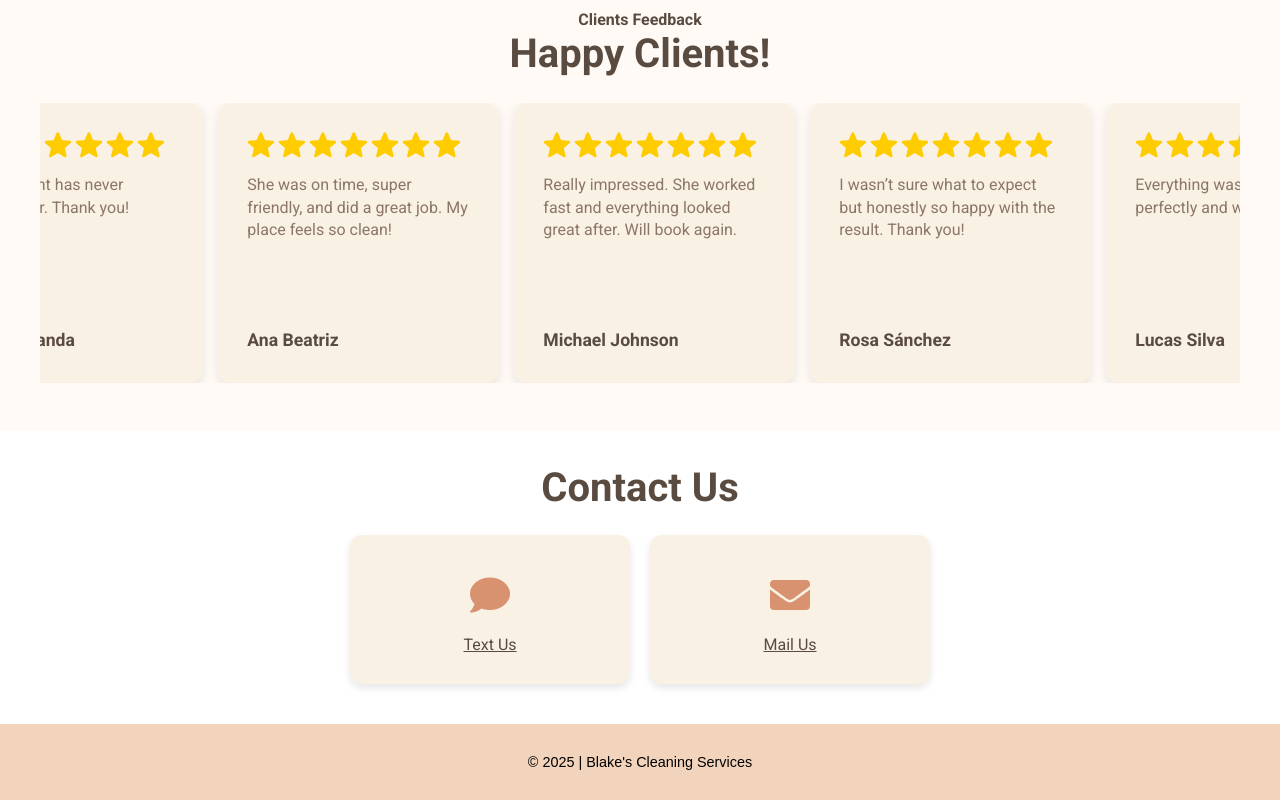
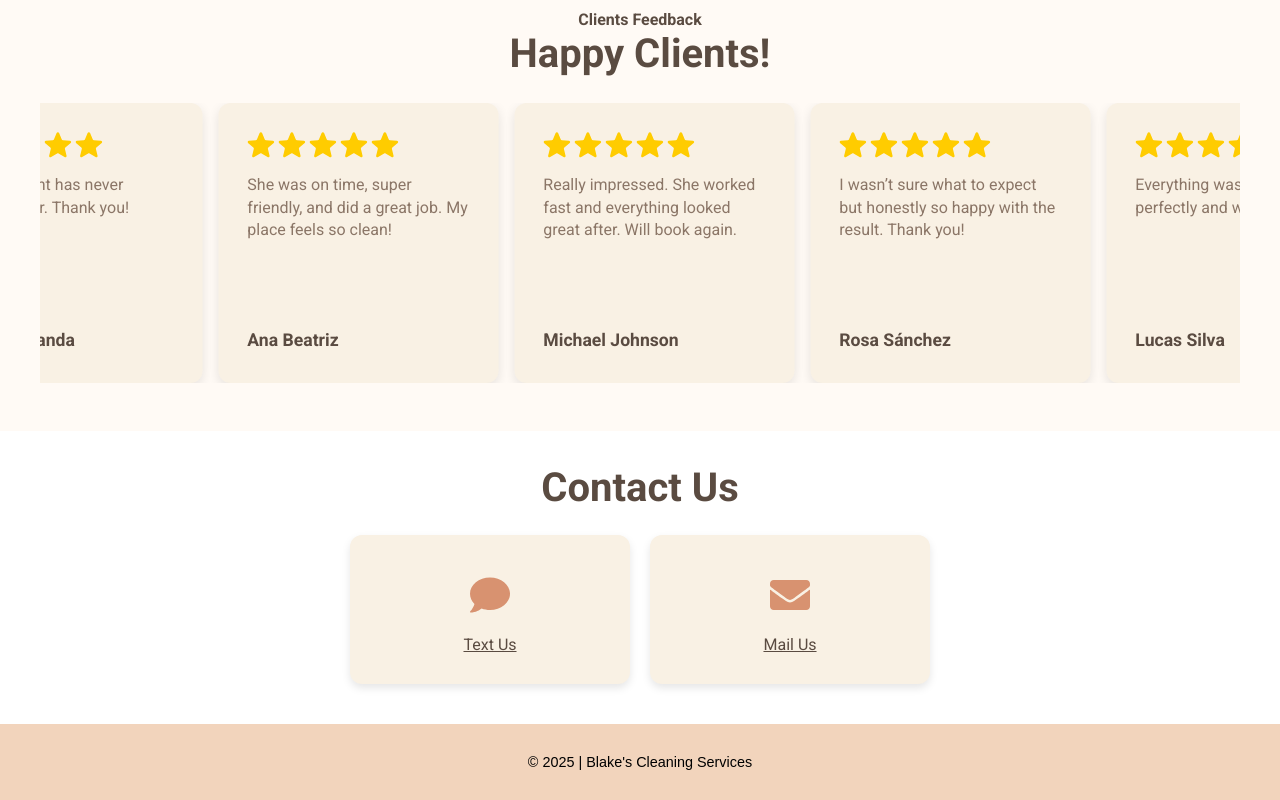
Before and after one commit to biancangt/blakes-cleaning, a React (Create React App) app: page / in a window 1280 px wide. Shown: the part 2840-3640 px from the top of the page. Built offline with nearby package versions, Linux system fonts and the light colour scheme.

Commit message:
reviews page edited

```diff
--- a/src/Pages/Home/Reviews.jsx
+++ b/src/Pages/Home/Reviews.jsx
@@ -23,7 +23,7 @@ export default function ReviewsCarousel() {
           {extendedReviews.map((item, index) => (
             <div key={index} className="review-card">
               <div className="review-rating">
-                {Array.from({ length: 7 }).map((_, i) => (
+                {Array.from({ length: 5 }).map((_, i) => (
                   <svg
                     key={i}
                     xmlns="http://www.w3.org/2000/svg"
```
